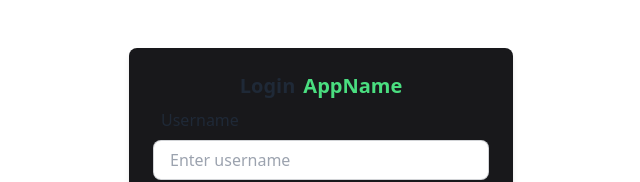
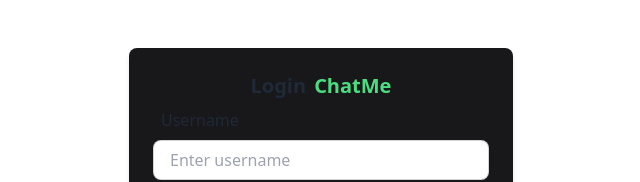
Before and after one commit to makranan/MERN-Chat-App, a React (Vite) app in the folder frontend/: page /login in a window 1280 px wide. Shown: the top 182 px of the page, without its empty margins (319-959 px from the left). Built offline with nearby package versions, Linux system fonts and the light colour scheme.

Commit message:
Added protected routes

```diff
--- a/frontend/src/App.jsx
+++ b/frontend/src/App.jsx
@@ -1,19 +1,31 @@
-import { Routes, Route } from 'react-router-dom';
+import { Routes, Route, Navigate } from 'react-router-dom';
 import { Toaster } from 'react-hot-toast';
 
 import Home from './pages/home/Home';
 import Login from './pages/login/Login';
 import SignUp from './pages/signup/SignUp';
+import { useAuthContext } from './context/AuthContext';
 
 import './App.css';
 
 function App() {
+  const { authState } = useAuthContext();
+
   return (
     <div className='p-4 h-full flex justify-center'>
       <Routes>
-        <Route path='/' element={<Home />} />
-        <Route path='/login' element={<Login />} />
-        <Route path='/signup' element={<SignUp />} />
+        <Route
+          path='/'
+          element={authState ? <Home /> : <Navigate to='/login' />}
+        />
+        <Route
+          path='/login'
+          element={authState ? <Navigate to='/' /> : <Login />}
+        />
+        <Route
+          path='/signup'
+          element={authState ? <Navigate to='/' /> : <SignUp />}
+        />
       </Routes>
       <Toaster />
     </div>
--- a/frontend/src/components/appname/AppName.jsx
+++ b/frontend/src/components/appname/AppName.jsx
@@ -1,5 +1,5 @@
 const AppName = () => {
-  return <div className='ml-2 text-green-400'>AppName</div>;
+  return <div className='ml-2 font-bold text-green-400'>ChatMe</div>;
 };
 
 export default AppName;
--- a/frontend/src/components/sidebar/Sidebar.jsx
+++ b/frontend/src/components/sidebar/Sidebar.jsx
@@ -1,3 +1,4 @@
+import AppName from '../appname/AppName';
 import SearchInput from './SearchInput';
 import ConversationList from './ConversationList';
 import LogoutButton from './LogoutButton';
@@ -5,6 +6,10 @@ import LogoutButton from './LogoutButton';
 const Sidebar = () => {
   return (
     <div className='p-2 overflow-auto flex flex-col'>
+      <div className='flex justify-start mb-2'>
+        <AppName />
+      </div>
+
       <SearchInput />
       <div className='divider px-3' />
       <ConversationList />
--- a/frontend/src/context/AuthContext.jsx
+++ b/frontend/src/context/AuthContext.jsx
@@ -1,6 +1,11 @@
-import { useState, createContext } from 'react';
+import { useState, useContext, createContext } from 'react';
 
 export const AuthContext = createContext();
+
+// eslint-disable-next-line react-refresh/only-export-components
+export const useAuthContext = () => {
+  return useContext(AuthContext);
+};
 
 export const AuthContextProvider = ({ children }) => {
   const [authState, setAuthState] = useState(
--- a/frontend/src/hooks/useSignUp.js
+++ b/frontend/src/hooks/useSignUp.js
@@ -1,4 +1,5 @@
 import { useState } from 'react';
+import { useAuthContext } from '../context/AuthContext';
 
 import toast from 'react-hot-toast';
 
@@ -28,6 +29,7 @@ const handleInputError = ({
 
 const useSignUp = () => {
   const [loading, setLoading] = useState(false);
+  const { authState, setAuthState } = useAuthContext();
 
   const signup = async ({
     fullName,
@@ -70,6 +72,11 @@ const useSignUp = () => {
 
       //
 
+      localStorage.setItem('authUser', JSON.stringify(data));
+
+      //
+      setAuthState(data);
+
       console.log(data);
     } catch (error) {
       toast.error(`An error occurred: , ${error.message}`);
```
